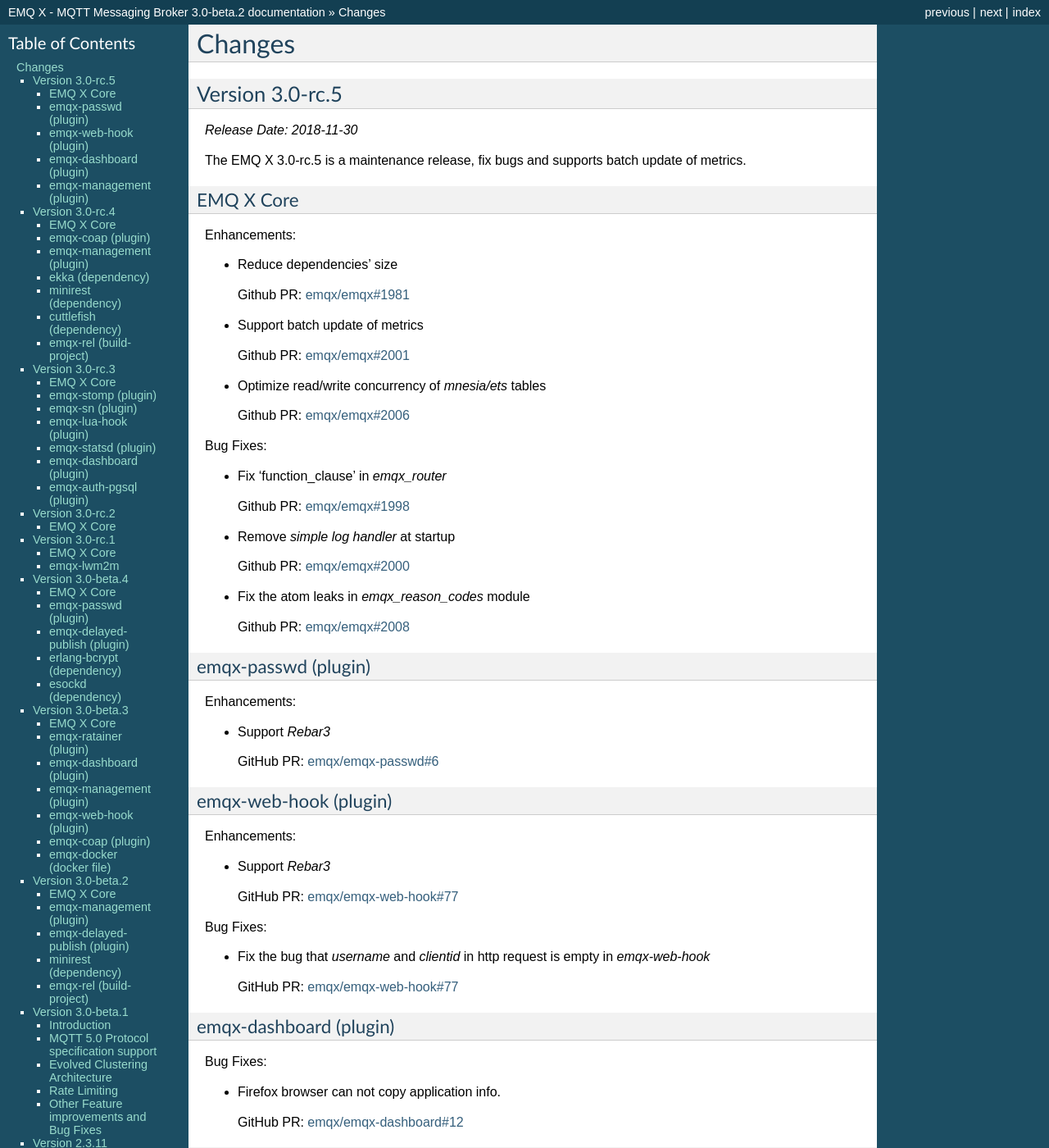
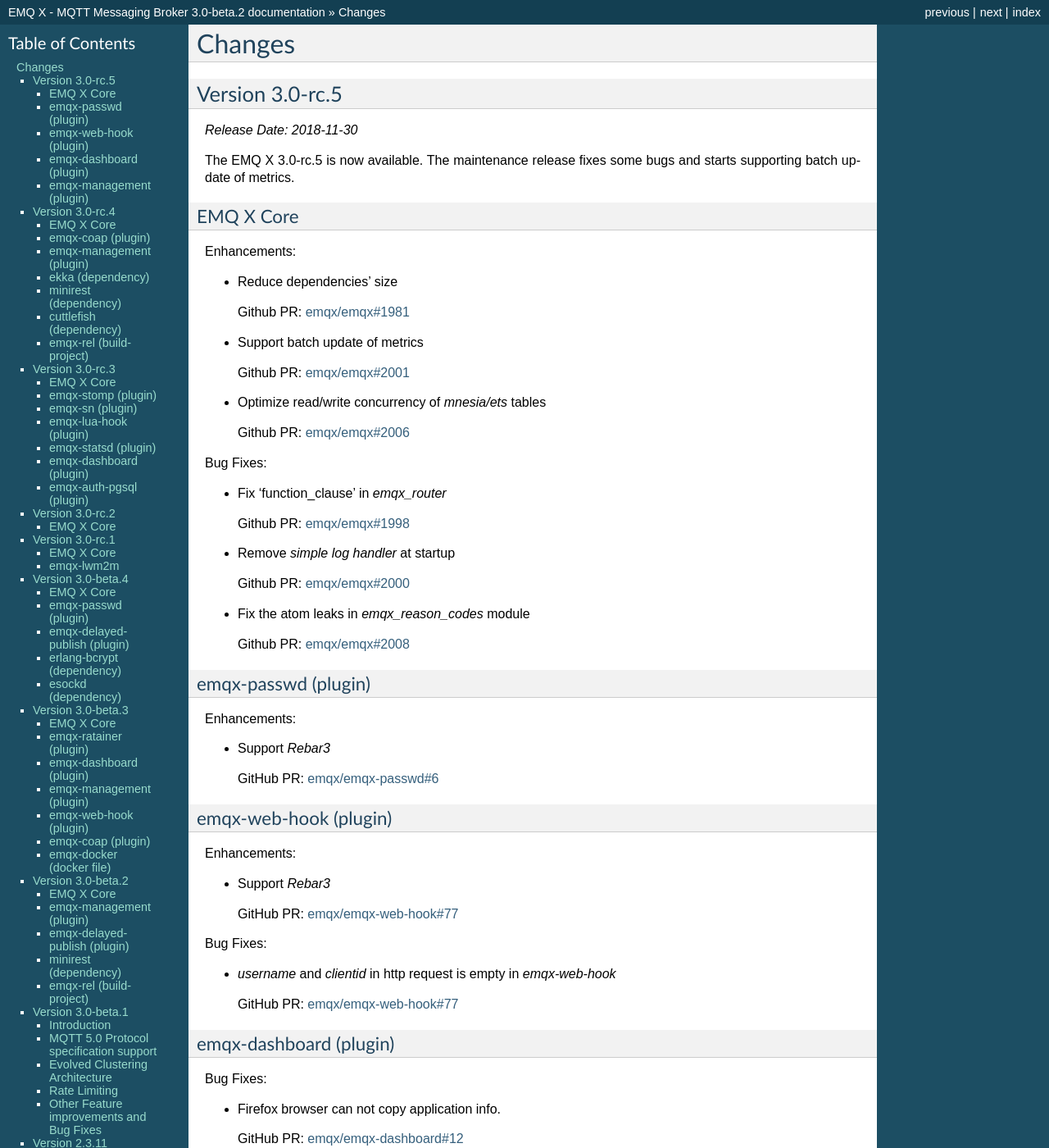
Before and after one commit to emqxarchive/emqx-docs-en, a Sphinx documentation site: the page built from source/changes.rst, in a window 1280 px wide and 1400 px high. Shown: the whole window at 82% size. Built offline with Sphinx 7.4.7, drawn with Linux system fonts in a browser that asks for light colours; some of the changed text lies outside the part shown.

Commit message:
Review changelog of v3.0-rc.5

```diff
--- a/source/changes.rst
+++ b/source/changes.rst
@@ -13,7 +13,7 @@
 
 *Release Date: 2018-11-30*
 
-The EMQ X 3.0-rc.5 is a maintenance release, fix bugs and supports batch update of metrics.
+The EMQ X 3.0-rc.5 is now available. The maintenance release fixes some bugs and starts supporting batch update of metrics.
 
 EMQ X Core
 ----------
@@ -74,7 +74,7 @@
 
 Bug Fixes:
 
-- Fix the bug that `username` and `clientid` in http request is empty in `emqx-web-hook`
+- `username` and `clientid` in http request is empty in `emqx-web-hook`
 
   GitHub PR:
   `emqx/emqx-web-hook#77 <https://github.com/emqx/emqx-web-hook/pull/77>`__
```
Also changed, not shown: other parts of source/changes.rst (+1 -1 lines).
